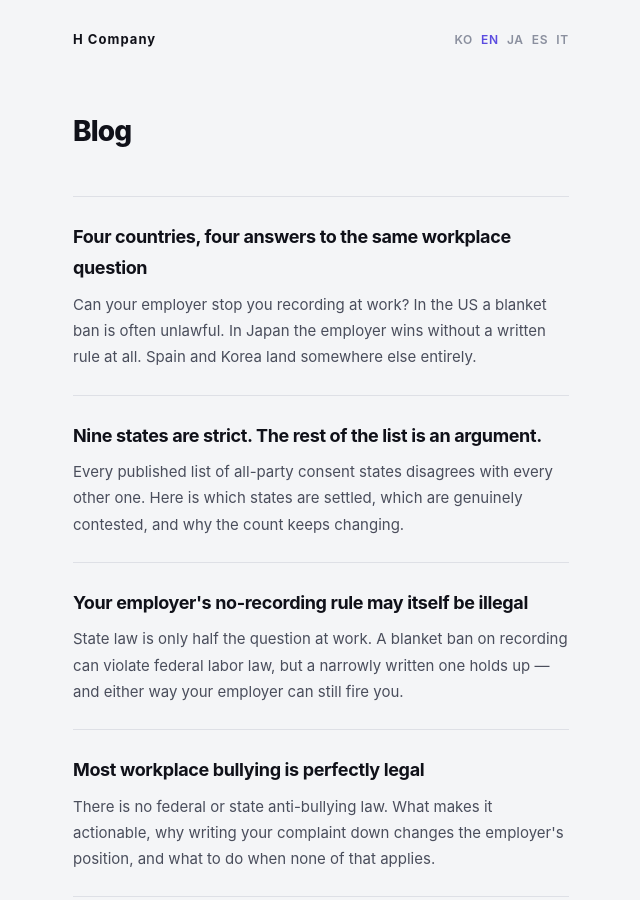
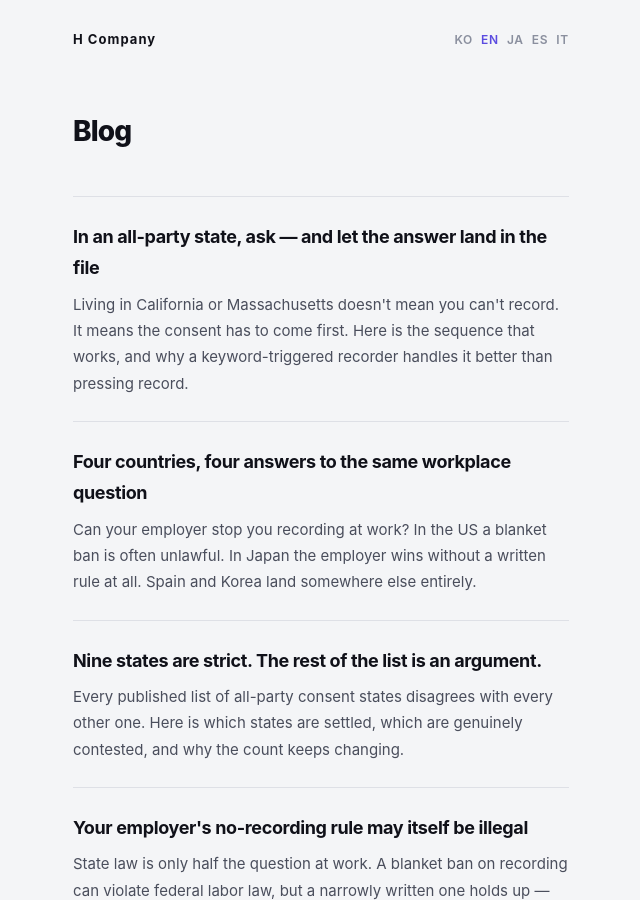
Before and after one commit to hcompany-kr/hcompany-kr.github.io, a Jekyll site: the page built from blog/en/index.html, in a window 1280 px wide and 900 px high. Shown: the whole window, without its empty margins (319-959 px from the left). Built offline with Jekyll 4.4.1, drawn with Linux system fonts in a browser that asks for light colours; some web fonts are replaced; some of the changed lines change nothing that is shown.

Commit message:
Add files via upload

```diff
--- a/_posts/2026-08-19-state-recording-consent-en.md
+++ b/_posts/2026-08-19-state-recording-consent-en.md
@@ -92,7 +92,7 @@ One more thing the lists have started to matter for: **automated recorders are n
 
 ## What this means in practice
 
-If you are in one of the nine, get agreement before recording starts, out loud, at the beginning. That is what the statutes are asking for and it is not complicated to do.
+If you are in one of the nine, get agreement before recording starts, out loud, at the beginning. That is what the statutes are asking for and it is not complicated to do — [the sequence that works, and how to keep the answer in the recording itself](/blog/en/recording-with-consent/), is set out separately.
 
 If you are in a split state, work out whether your situation is a phone call or a conversation in a room, because that is the question your state's law actually turns on.
 
--- /dev/null
+++ b/_posts/2026-08-22-all-party-consent-howto-en.md
@@ -0,0 +1,96 @@
+---
+lang: en
+ref: all-party-consent-howto
+categories: en
+permalink: /blog/en/recording-with-consent/
+date: 2026-08-22
+eyebrow: How to
+title: "In an all-party state, ask — and let the answer land in the file"
+description: "Living in California or Massachusetts doesn't mean you can't record. It means the consent has to come first. Here is the sequence that works, and why a keyword-triggered recorder handles it better than pressing record."
+app: true
+app_description: "An Android voice recorder that starts recording automatically when it hears a word you set in advance. When recording begins, the 30 seconds preceding it are saved with the file."
+faq:
+  - q: "Can I record at all if I live in an all-party consent state?"
+    a: "Yes. All-party consent means everyone has to agree before recording, not that recording is forbidden. Asking directly and getting a yes is the most legally secure form of consent there is, and it leaves little room for later dispute."
+  - q: "Does consent have to be in writing?"
+    a: "No. Spoken consent is fine, and courts have also found implied consent where a person was told recording was happening and continued the conversation anyway. Express spoken agreement is stronger than implied consent, so if you can ask, ask."
+  - q: "What is the right order?"
+    a: "Notice first, recording second. California's statute does not forbid a participant from recording; it forbids recording without first informing everyone. So the sequence is: say you want to record, get the answer, and keep going from there."
+  - q: "How does a keyword-triggered recorder help with consent?"
+    a: "Because the question itself can be the trigger. Set the keyword to a word in your request, and the recording starts as you ask — which means the other person's answer is captured in the file. With a normal recorder you have to press record before asking, so the agreement lands outside the recording or forces you to explain later that it happened."
+  - q: "What about the audio captured before consent?"
+    a: "TalkSafe saves the 30 seconds preceding the trigger, so a short stretch before the exchange is in the file. If you would rather it wasn't there, the trim function removes it and you keep the rest."
+  - q: "Is there anything that stays off-limits?"
+    a: "One thing, everywhere. Recording a conversation you are not part of — leaving a device running in a room you have left, capturing other people's conversations — is a serious criminal offence in every state, and consent from someone else does not cure it."
+---
+
+Most articles about all-party consent states read like a closed door. Your state requires everyone to agree, therefore you cannot record.
+
+That is not what the statute says. California's law does not prohibit a participant from recording a conversation — it prohibits recording **without first informing** everyone that it is happening.
+
+<p class="pull">All-party consent is a sequence, not a prohibition.</p>
+
+## The strongest form of consent is the simplest one
+
+Ask.
+
+The most legally secure method is to put the question directly: *do you mind if I record this?* If everyone says yes, that is express consent, and there is very little left to argue about afterwards.
+
+There is a weaker version that also works. Courts have found implied consent where a person was told a recording was being made and carried on with the conversation regardless — that is why the announcement at the start of a support call functions the way it does. California's Supreme Court has also left open the possibility that a visible "recording" indicator could serve as adequate notice, with the decision to keep talking counting as consent.
+
+Implied consent is real, but it is the fallback. If you are in a position to ask out loud, ask out loud.
+
+## Where the sequence usually goes wrong
+
+Here is the practical problem with an ordinary recorder.
+
+To capture the agreement, you have to press record **before** you ask. So the other person watches you start a recording and then hears you ask permission — which is an awkward way to open, and it puts the request in the worst possible framing.
+
+If instead you ask first and press record after, you have consent but no record of it. Months later, if they say they never agreed, you are relying on your own account of a conversation that happened off tape.
+
+Neither version puts the agreement inside the file, which is exactly where it is most useful.
+
+## What a keyword trigger changes
+
+[TalkSafe](/talksafe/en/) starts recording when it hears a word you chose in advance. So the request can be the trigger.
+
+Set **record** as a keyword. Then say it:
+
+> "Do you mind if I **record** this?"
+> "Sure, go ahead."
+
+The word starts the recording as you say it. The answer arrives a second later and lands in the file. Nothing was pressed, nothing was announced twice, and the consent is now the first thing on the recording rather than a claim you have to support.
+
+That ordering is not available on a recorder with a button, because the button always has to come first.
+
+## The 30 seconds before
+
+TalkSafe also saves the half-minute preceding the trigger, which means a short stretch of conversation from before you asked is attached to the front of the file.
+
+Often that is the point — it is the part that made you decide to record. If you would rather it wasn't in there, **the trim function removes it** and the rest of the file stays intact.
+
+Worth knowing either way, so it is a decision rather than a surprise.
+
+## Notice that cannot be switched off
+
+One more piece fits this situation specifically.
+
+While TalkSafe is recording, a notification stays visible and **it cannot be turned off.** There is no hidden mode, no disguised icon, no way for a user to make the recording invisible.
+
+In a state where the offence is defined by secrecy — recording *secretly or surreptitiously*, in the statute's own words — an indicator the user cannot disable is worth having. It is also the reason the app is built the way it is: the design assumes you are recording a conversation you are in, with the other person able to know.
+
+## The one thing that stays off-limits
+
+Consent does not stretch to cover conversations you are not part of.
+
+Leaving a phone recording in a room and walking out, capturing what colleagues say to each other, setting a device down at a table you then leave — that is interception, it is a serious criminal offence in every state, and permission from one person does not cure it. This is the line that carries prison time, and it is the same line in all fifty states.
+
+Everything else on this page is about the other side of it.
+
+## In practice
+
+Ask before you start, or make the asking start it. Keep the answer in the file. Trim the front if you want to. Don't record rooms you are not in.
+
+Which states require all of this, and which only require your own consent, is set out in [the state-by-state breakdown](/blog/en/state-recording-consent/). If the recording is happening at work, [there is a separate question](/blog/en/workplace-recording-policy/) about what your employer's policy can and cannot do — the two are decided independently.
+
+<p style="font-size:0.8125rem;color:#8A8F9E;margin-top:2rem;">General information, not legal advice. For a specific situation, consult a lawyer in your state.</p>
```
